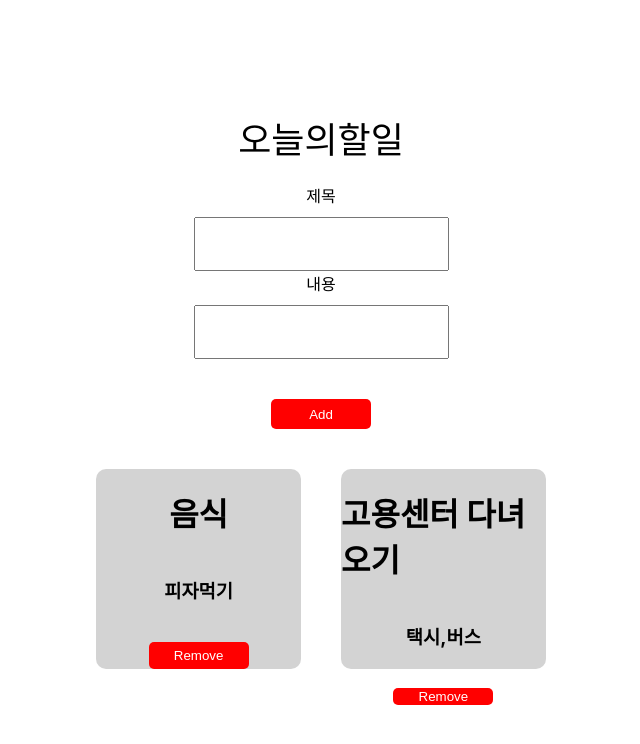
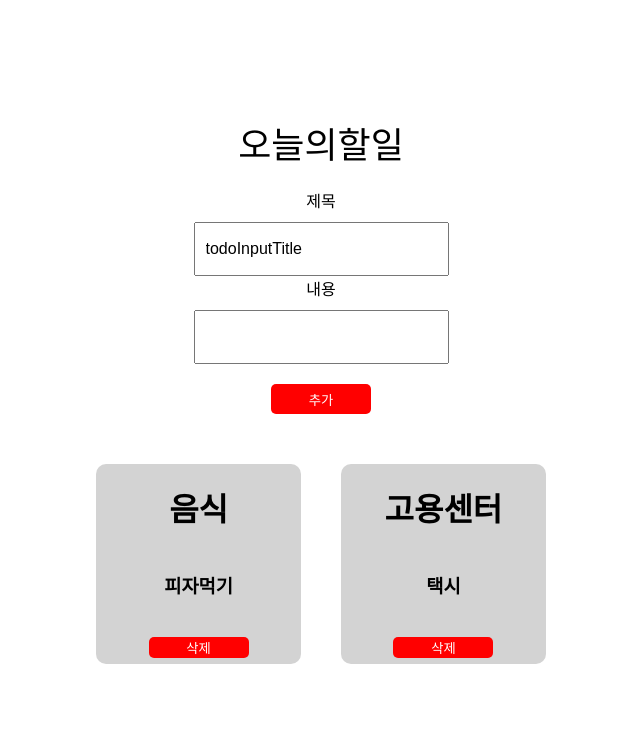
Before and after one commit to rammakasty/todo_list, a React (Create React App) app: page / in a window 1280 px wide. Shown: the top 744 px of the page, without its empty margins (319-959 px from the left). Built offline with nearby package versions, Linux system fonts and the light colour scheme.

Commit message:
feat: 삭제 기능구현

```diff
--- a/src/App.css
+++ b/src/App.css
@@ -54,6 +54,7 @@ button {
     border: none;
     border-radius: 5px;
     cursor: pointer;
+    margin-bottom: 10px;
 }
 
 .todoBox__container {
--- a/src/App.js
+++ b/src/App.js
@@ -4,12 +4,7 @@ import 'App.css';
 const App = () => {
     const [todoList, setTodoList] = useState([
         { id: 0, title: '음식', desc: '피자먹기', isDone: false },
-        {
-            id: 1,
-            title: '고용센터 다녀오기',
-            desc: '택시,버스',
-            isDone: false,
-        },
+        { id: 1, title: '고용센터', desc: '택시', isDone: false },
     ]);
 
     //Input state
@@ -27,9 +22,11 @@ const App = () => {
             isDone: false,
         };
         setTodoList([...todoList, newObj]);
+        setTodoInputTitle('');
+        setTodoInputDesc('');
     };
 
-    // Remove button click
+    //Remove button click
     const removeButtonHandler = (id) => {
         setTodoList(todoList.filter((item) => item.id !== id));
     };
@@ -37,28 +34,25 @@ const App = () => {
     return (
         <div className="root">
             <div className="layout">
-                <div class="container">
+                <div className="container">
                     <div>오늘의</div>
                     <div>할일</div>
                 </div>
-                <form className="add-form">
-                    <div className="input-group">
-                        <label class="form-label">제목</label>
-                        <input value={todoInputTitle} onChange={titleChangeHandler} />
-                        <label class="form-label">내용</label>
-                        <input value={todoInputDesc} onChange={descChangeHandler} />
-                    </div>
-
-                    <button onClick={submitBtnHandler}>Add</button>
-                </form>
+                <div className="input-group">
+                    <label className="form-label">제목</label>
+                    <input value={'todoInputTitle'} onChange={titleChangeHandler} />
+                    <label className="form-label">내용</label>
+                    <input value={todoInputDesc} onChange={descChangeHandler} />
+                    <button onClick={submitBtnHandler}>추가</button>
+                </div>
 
                 <div className="todoBox__container">
-                    {todoList.map((x) => {
+                    {todoList.map((x, i) => {
                         return (
-                            <div className="todoBox">
+                            <div key={i} className="todoBox">
                                 <h1>{x.title}</h1>
                                 <h3>{x.desc}</h3>
-                                <button onClick={() => removeButtonHandler(x.id)}>Remove</button>
+                                <button onClick={() => removeButtonHandler(x.id)}>삭제</button>
                             </div>
                         );
                     })}
```
